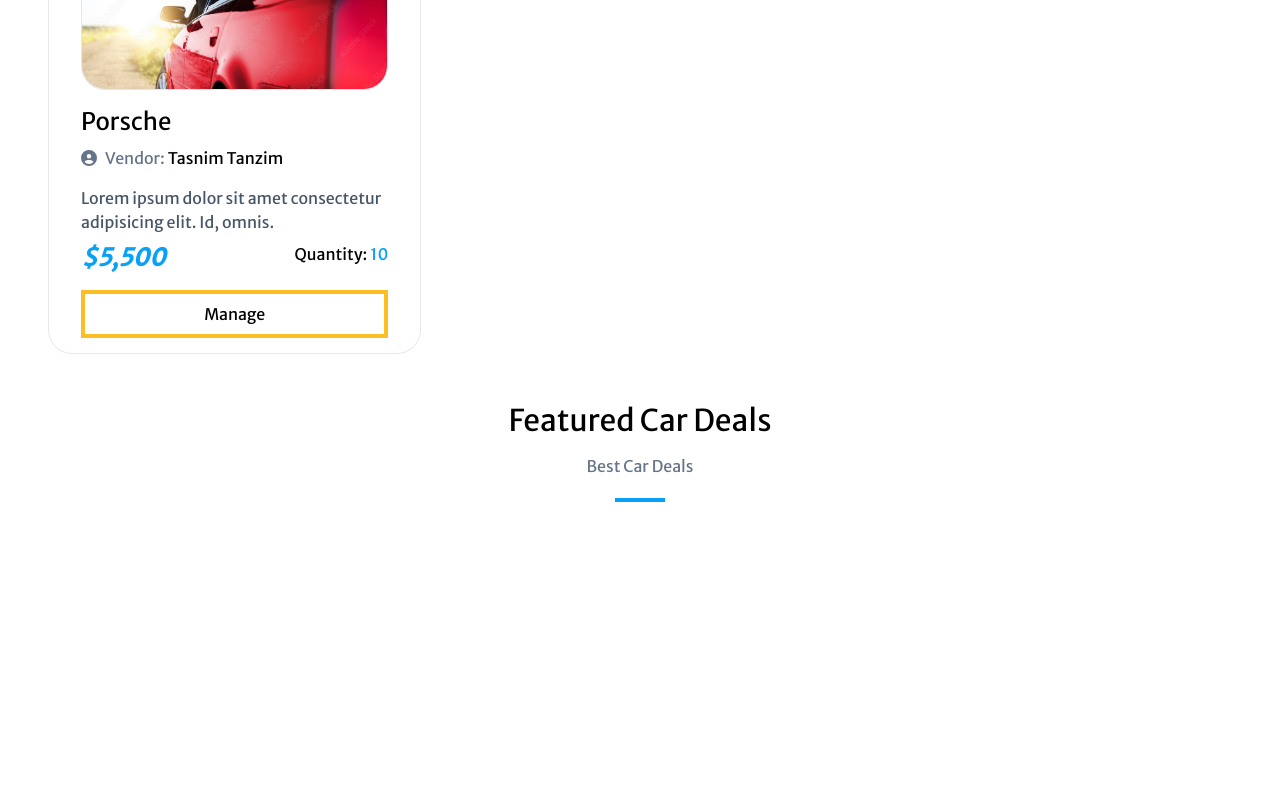
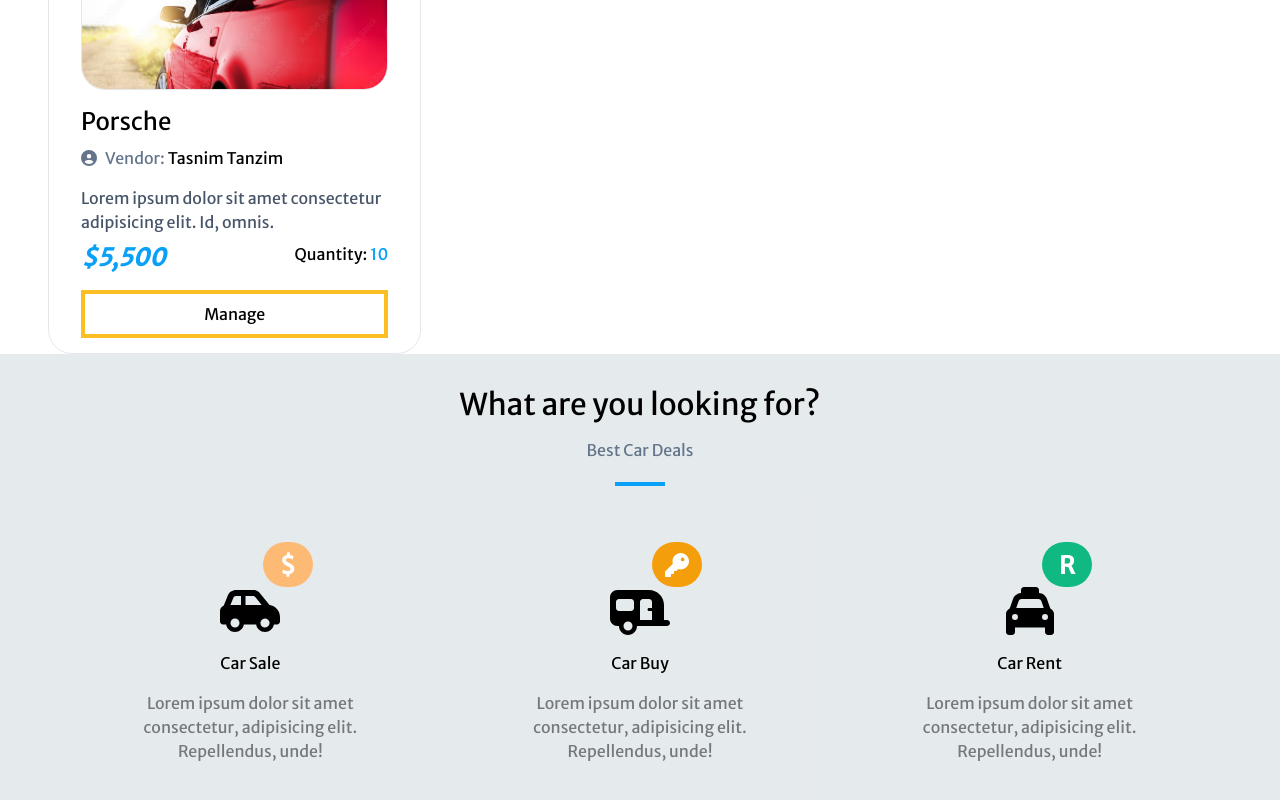
Before and after one commit to Tasnim-Pricila/warehouse-management-client-side, a React (Create React App) app: page / in a window 1280 px wide. Shown: the part 1098-1898 px from the top of the page. Before the commit the page ends 1600 px from the top, so only its background shows below. Built offline with nearby package versions, Linux system fonts and the light colour scheme.

Commit message:
one extra section added

```diff
--- a/src/components/Home/Home.js
+++ b/src/components/Home/Home.js
@@ -3,7 +3,7 @@
 import './Home.css';
 import img1 from '../../images/img1.jpg'
 import { FontAwesomeIcon } from '@fortawesome/react-fontawesome';
-import { faUserCircle } from '@fortawesome/free-solid-svg-icons';
+import { faCaravan, faCarSide, faKey, faTaxi, faUserCircle } from '@fortawesome/free-solid-svg-icons';
 
 const Home = () => {
     const settings = {
@@ -12,7 +12,7 @@
         speed: 1000,
         slidesToShow: 1,
         slidesToScroll: 1,
-        // autoplay: true,
+        autoplay: true,
     };
 
     return (
@@ -69,12 +69,45 @@
                 </div>
             </section>
 
-            <section className='mt-12'>
+            <section className='bg-[#E5EAED]'>
                 <div className='text-center'>
-                    <p className='text-3xl'>
-                        Featured Car Deals
+                    <p className='text-3xl pt-8'>
+                        What are you looking for?
                     </p>
                     <p className='text-base mt-4 text-slate-500 car-deals'>Best Car Deals</p>
+                </div>
+                <div className='flex px-20 gap-12 text-center mt-8'>
+                    <div className='p-12 border-r-[1px]'>
+                       <div>
+                            <p className='bg-orange-300 rounded-full w-[50px] h-[45px] text-center font-[900] p-2 text-white text-2xl relative left-[55%]
+                            '>$</p>
+                            <FontAwesomeIcon icon={faCarSide} className='fa-3x '></FontAwesomeIcon>
+
+                        </div>
+                        <p className='my-4'>Car Sale</p>
+                        <p className='text-[#74787B]'>Lorem ipsum dolor sit amet consectetur, adipisicing elit. Repellendus, unde!</p>
+                    </div>
+                    <div className='p-12 border-r-[1px]'>
+                       <div>
+                            <p className='bg-amber-500 rounded-full w-[50px] h-[45px] text-center font-[900] p-2 text-white text-2xl relative left-[55%]
+                            '><FontAwesomeIcon icon={faKey}></FontAwesomeIcon></p>
+                            <FontAwesomeIcon icon={faCaravan} className='fa-3x '></FontAwesomeIcon>
+
+                        </div>
+                        <p className='my-4'>Car Buy</p>
+                        <p className='text-[#74787B]'>Lorem ipsum dolor sit amet consectetur, adipisicing elit. Repellendus, unde!</p>
+                    </div>
+                    <div className='p-12'>
+                       <div>
+                            <p className='bg-emerald-500 rounded-full w-[50px] h-[45px] text-center font-[900] p-2 text-white text-2xl relative left-[55%]
+                            '>R</p>
+                            <FontAwesomeIcon icon={faTaxi} className='fa-3x '></FontAwesomeIcon>
+
+                        </div>
+                        <p className='my-4'>Car Rent</p>
+                        <p className='text-[#74787B]'>Lorem ipsum dolor sit amet consectetur, adipisicing elit. Repellendus, unde!</p>
+                    </div>
+
                 </div>
             </section>
         </>
```
